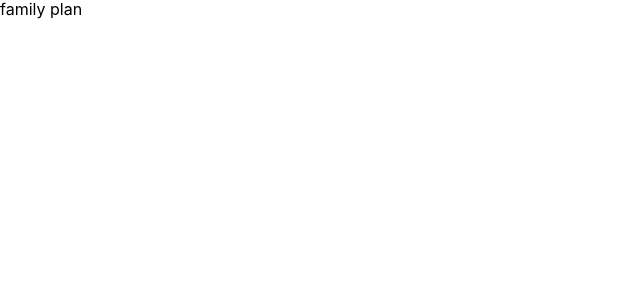
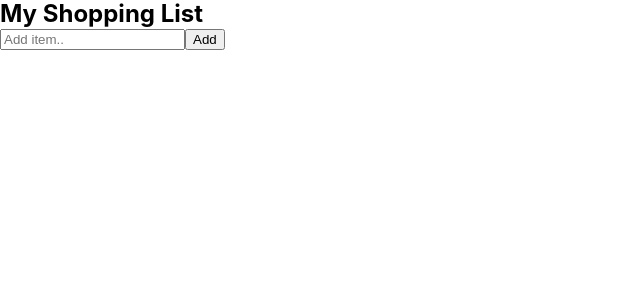
Before and after one commit to lalueders/family-plan, a React (Create React App) app: page / in a window 1280 px wide. Shown: the top 300 px of the page, without its empty margins (0-640 px from the left). Built offline with nearby package versions, Linux system fonts and the light colour scheme.

Commit message:
Add Shoppinglist

```diff
--- a/src/App.js
+++ b/src/App.js
@@ -1,10 +1,7 @@
+import ShoppingList from './components/ShoppingList';
 
 function App() {
-  return (
-    <div>
-      family plan
-    </div>
-  );
+  return <ShoppingList />;
 }
 
 export default App;
--- /dev/null
+++ b/src/components/ShoppingList.js
@@ -0,0 +1,48 @@
+import { useState } from 'react';
+import styled from 'styled-components/macro';
+
+export default function ShoppingList() {
+  const [input, setInput] = useState('');
+  const [shoppingList, setShoppingList] = useState([]);
+
+  function handleOnChange(event) {
+    setInput(event.target.value);
+  }
+
+  function handleSubmit(event) {
+    event.preventDefault();
+    setShoppingList([...shoppingList, input]);
+    setInput('');
+  }
+  console.log(input);
+  console.log(shoppingList);
+
+  return (
+    <div>
+      <h2>My Shopping List</h2>
+      <form>
+        <input
+          type="text"
+          name="Add"
+          id="Add"
+          placeholder="Add item.."
+          value={input}
+          onChange={handleOnChange}
+        />
+        <button type="submit" onClick={handleSubmit}>
+          Add
+        </button>
+      </form>
+      {shoppingList.map(item => (
+        <form>
+          <input type="checkbox" id={item} name={item} />
+          <label for={item}>{item}</label>
+        </form>
+      ))}
+    </div>
+  );
+}
+
+const Input = styled.input`
+  margin: 0.5rem;
+`;
```
Also changed, not shown: 2 other files (tests, documents, lock files or other folders).
